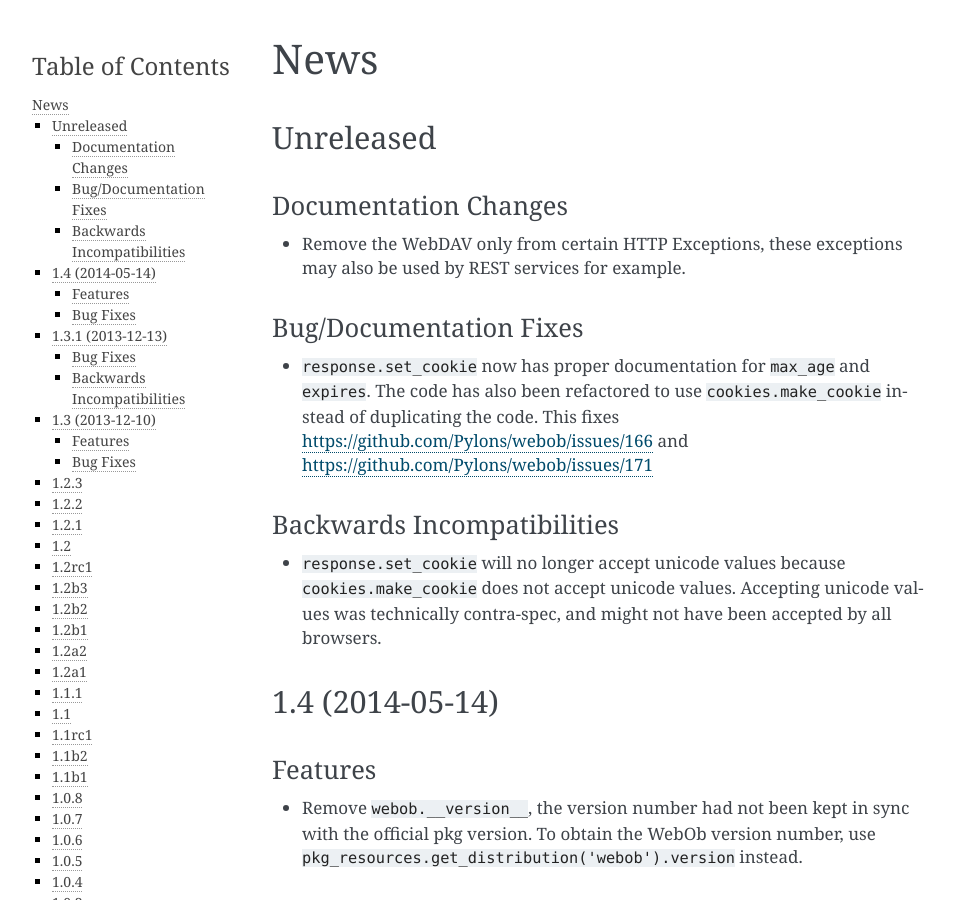
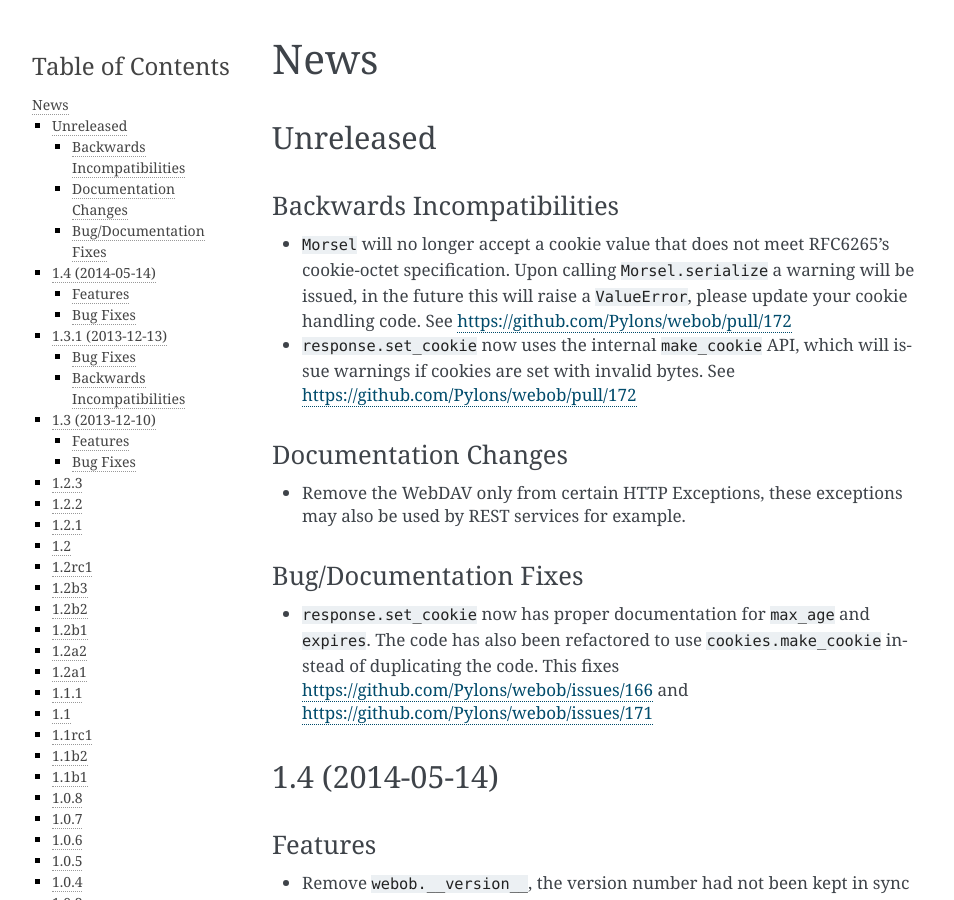
Before and after one commit to Pylons/webob, a Sphinx documentation site: the page built from docs/news.txt, in a window 1280 px wide and 900 px high. Shown: the whole window, without its empty margins (148-1102 px from the left). Built offline with Sphinx 7.4.7, drawn with Linux system fonts in a browser that asks for light colours.

Commit message:
Update news about Morsel/set_cookie changes

```diff
--- a/docs/news.txt
+++ b/docs/news.txt
@@ -3,6 +3,18 @@ News
 
 Unreleased
 ----------
+
+Backwards Incompatibilities
+~~~~~~~~~~~~~~~~~~~~~~~~~~~
+
+- ``Morsel`` will no longer accept a cookie value that does not meet RFC6265's
+  cookie-octet specification. Upon calling ``Morsel.serialize`` a warning will
+  be issued, in the future this will raise a ``ValueError``, please update your
+  cookie handling code. See https://github.com/Pylons/webob/pull/172
+
+- ``response.set_cookie`` now uses the internal ``make_cookie`` API, which will
+  issue warnings if cookies are set with invalid bytes. See
+  https://github.com/Pylons/webob/pull/172
 
 Documentation Changes
 ~~~~~~~~~~~~~~~~~~~~~
@@ -19,13 +31,6 @@ Bug/Documentation Fixes
   https://github.com/Pylons/webob/issues/166 and
   https://github.com/Pylons/webob/issues/171
 
-Backwards Incompatibilities
-~~~~~~~~~~~~~~~~~~~~~~~~~~~
-
-- ``response.set_cookie`` will no longer accept unicode values because
-  ``cookies.make_cookie`` does not accept unicode values. Accepting unicode
-  values was technically contra-spec, and might not have been accepted by all
-  browsers.
 
 1.4 (2014-05-14)
 ----------------
```
